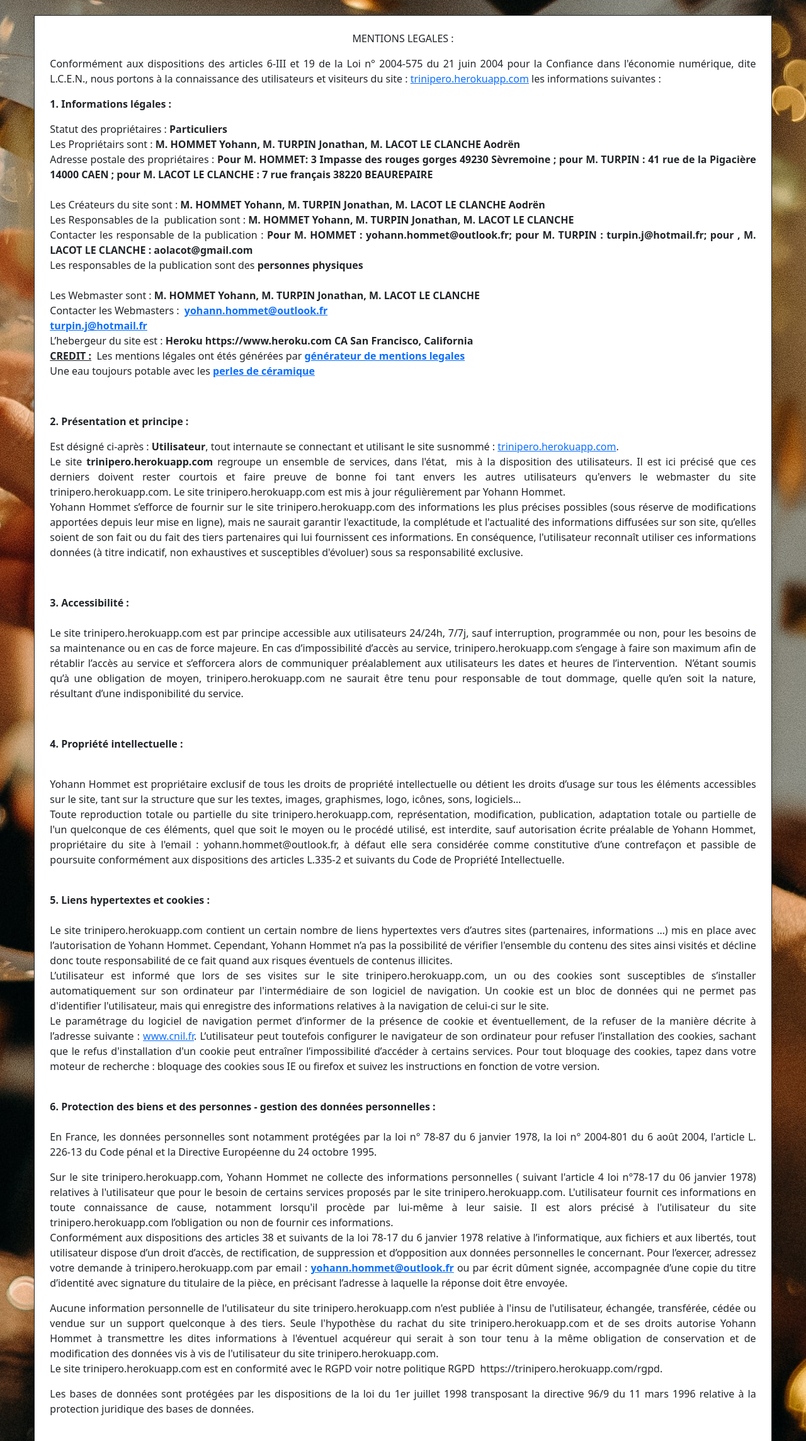
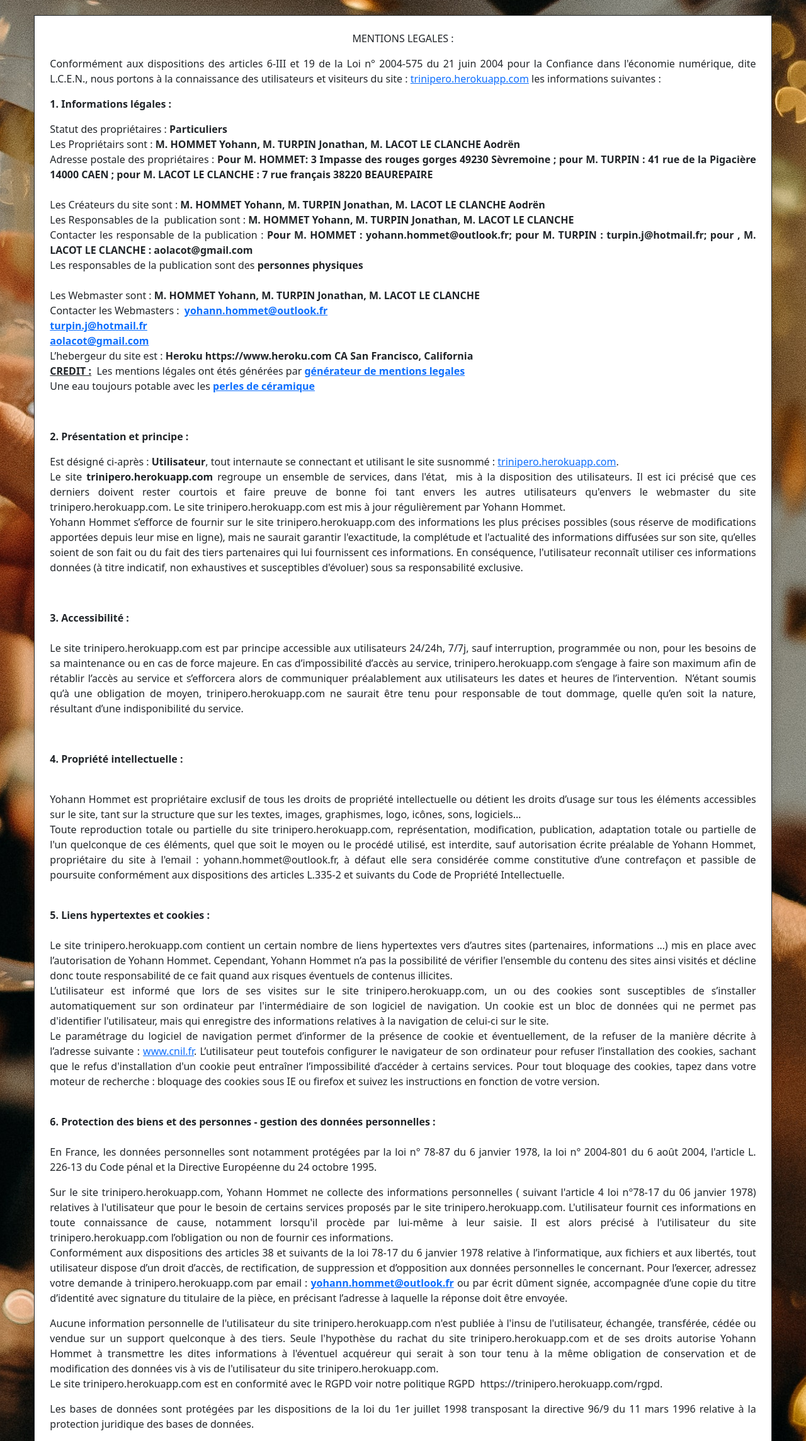
Before and after one commit to YohannHommet/Trinity_Project, a Symfony app: template templates/legal_notice/index.html.twig in a window 1280 px wide. Shown: the part 56-2344 px from the top of the page at 63% size. Run offline with Twig, Linux system fonts and the light colour scheme; the template is opened without the code that fills it, so the values that code supplies are empty; some libraries are stand-ins or nearby versions.

Commit message:
Legal notice edit

```diff
--- a/templates/legal_notice/index.html.twig
+++ b/templates/legal_notice/index.html.twig
@@ -32,6 +32,8 @@
                                 href="mailto:yohann.hommet@outlook.fr?subject=Contact a partir des mentions lÃ©gales via le site trinipero.herokuapp.com">yohann.hommet@outlook.fr</a></strong><br/>
                                 <strong><a
                                 href="mailto:turpin.j@hotmail.fr?subject=Contact a partir des mentions lÃ©gales via le site trinipero.herokuapp.com">turpin.j@hotmail.fr</a></strong><br/>
+                                <strong><a
+                                href="mailto:aolacot@gmail.com?subject=Contact a partir des mentions lÃ©gales via le site trinipero.herokuapp.com">aolacot@gmail.com</a></strong><br/>
                     L’hebergeur du site est : <strong>Heroku https://www.heroku.com CA San Francisco,
                         California</strong><br/>
                     <strong><u>CREDIT :</u> </strong> Les mentions légales ont étés générées par<strong> <a
```
